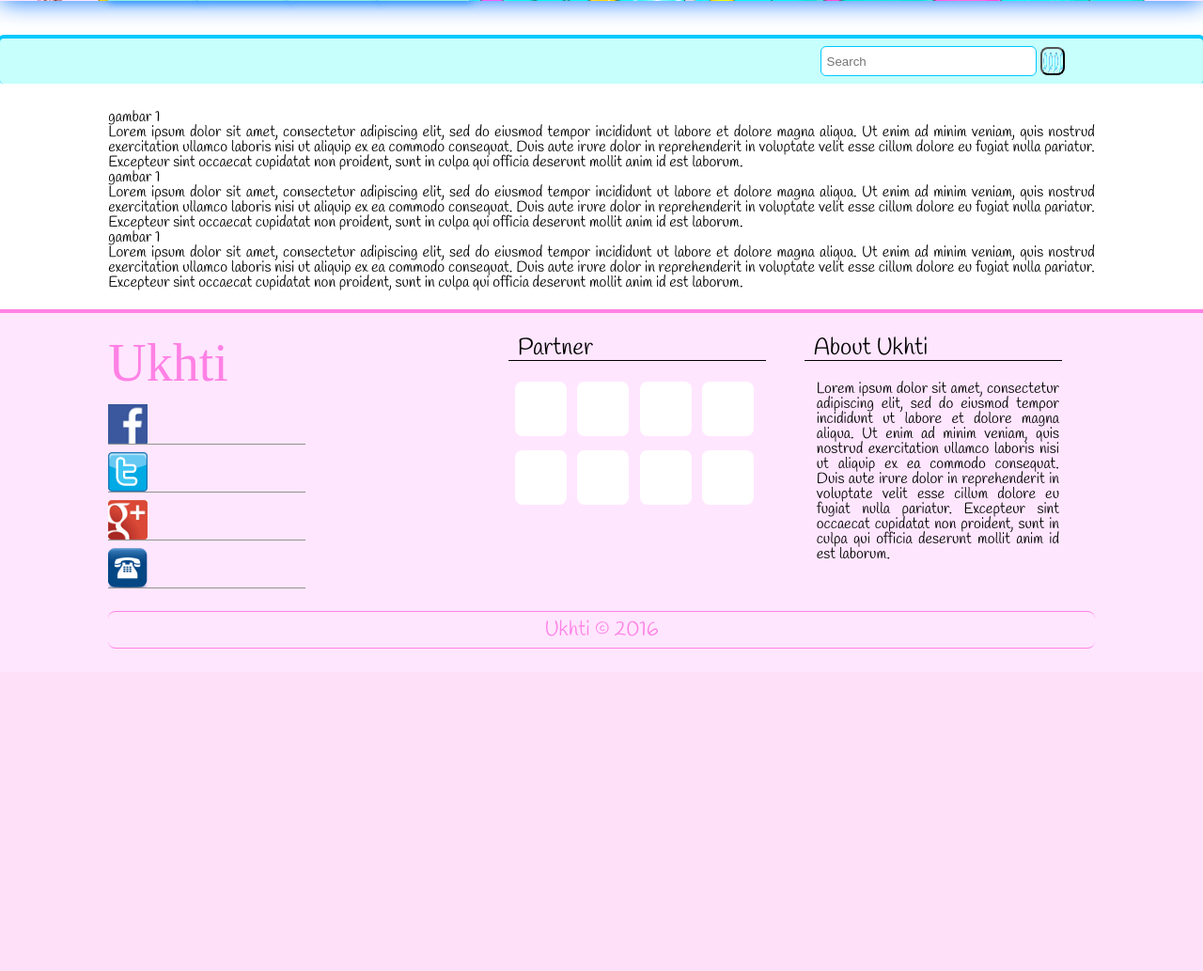
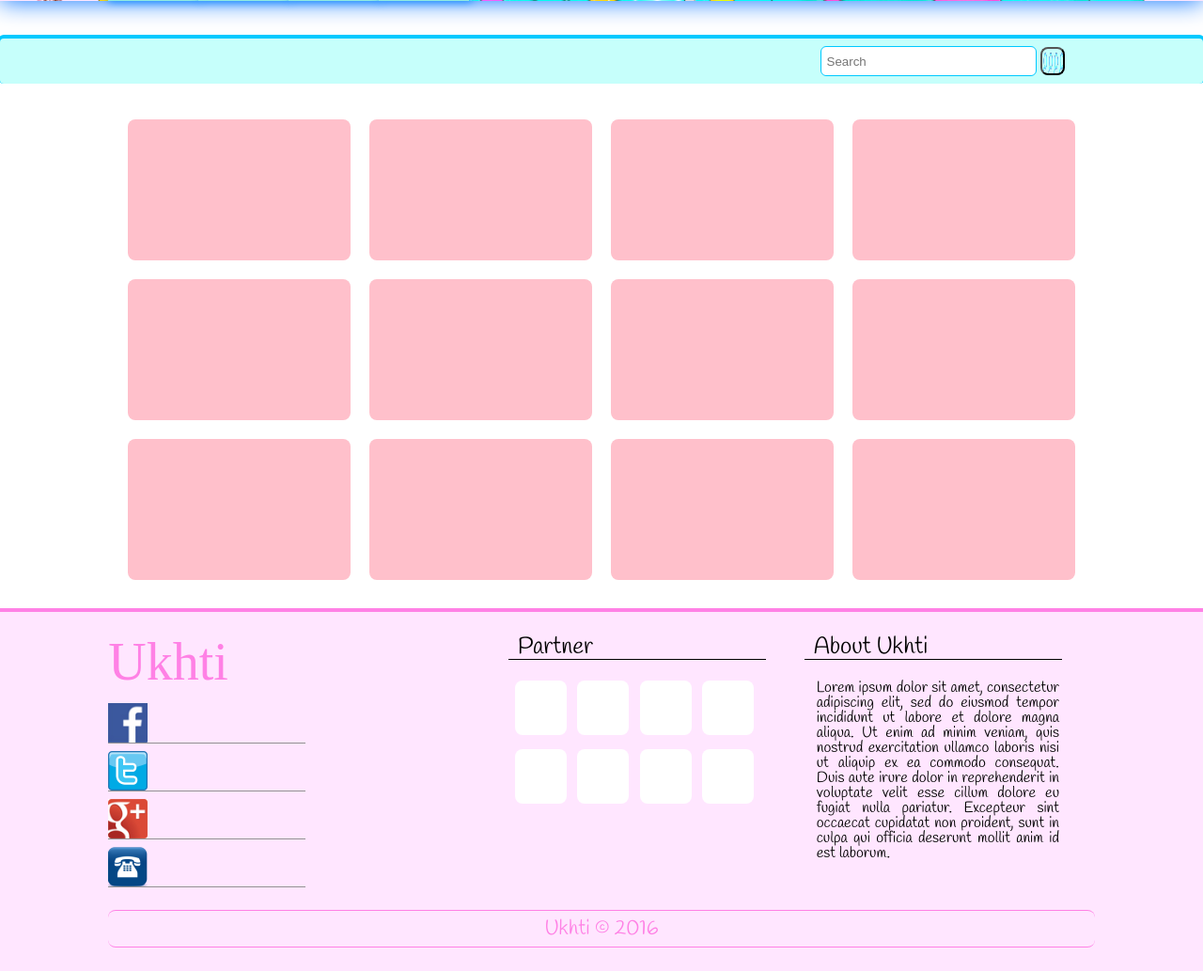
Before and after one commit to Rinayulyani/Ukhti, a PHP site: page /pakaian.php in a window 1280 px wide. Shown: the part 380-1413 px from the top of the page at 94% size. Before the commit the page ends 1070 px from the top, so only its background shows below. Run offline with PHP 8.4, Linux system fonts and the light colour scheme.

Commit message:
nambah yang toko

```diff
--- a/assets/css/style.css
+++ b/assets/css/style.css
@@ -311,6 +311,36 @@ body {
     -moz-background-size: 30% 285px;
     -o-background-size: 30% 285px;
     background-size: 30% 285px;
+}
+
+.out-toko {
+	width: 100%;
+	height: auto;
+	float: left;
+}
+
+.pakai {
+	width: 96%;
+	height: 150px;
+	margin: 10px 2%;
+	float: left;
+}
+
+#baju {
+	background: pink;
+	width: 23.5%;
+	height: 150;
+	margin: 0px 2% 0px 0px;
+	float: left;
+	border-radius: 8px;
+}
+
+#baju1 {
+	background: pink;
+	width: 23.5%;
+	height: 150;
+	float: right;
+	border-radius: 8px;
 }
 
 .box {
--- a/pakaian.php
+++ b/pakaian.php
@@ -35,17 +35,25 @@
 			</form>
 		</div>
 		<div id="wrapper">
-			<div id="baju1">
-				<div class="pakai1">gambar 1</div>
-				<div class="note">Lorem ipsum dolor sit amet, consectetur adipiscing elit, sed do eiusmod tempor incididunt ut labore et dolore magna aliqua. Ut enim ad minim veniam, quis nostrud exercitation ullamco laboris nisi ut aliquip ex ea commodo consequat. Duis aute irure dolor in reprehenderit in voluptate velit esse cillum dolore eu fugiat nulla pariatur. Excepteur sint occaecat cupidatat non proident, sunt in culpa qui officia deserunt mollit anim id est laborum. </div>
-			</div>
-			<div id="baju2">
-				<div class="pakai1">gambar 1</div>
-				<div class="note">Lorem ipsum dolor sit amet, consectetur adipiscing elit, sed do eiusmod tempor incididunt ut labore et dolore magna aliqua. Ut enim ad minim veniam, quis nostrud exercitation ullamco laboris nisi ut aliquip ex ea commodo consequat. Duis aute irure dolor in reprehenderit in voluptate velit esse cillum dolore eu fugiat nulla pariatur. Excepteur sint occaecat cupidatat non proident, sunt in culpa qui officia deserunt mollit anim id est laborum.</div>
-			</div>
-			<div id="baju3">
-				<div class="pakai1">gambar 1</div>
-				<div class="note">Lorem ipsum dolor sit amet, consectetur adipiscing elit, sed do eiusmod tempor incididunt ut labore et dolore magna aliqua. Ut enim ad minim veniam, quis nostrud exercitation ullamco laboris nisi ut aliquip ex ea commodo consequat. Duis aute irure dolor in reprehenderit in voluptate velit esse cillum dolore eu fugiat nulla pariatur. Excepteur sint occaecat cupidatat non proident, sunt in culpa qui officia deserunt mollit anim id est laborum.</div>
+			<div class="out-toko">
+				<div class="pakai">
+					<div id="baju"></div>
+					<div id="baju"></div>
+					<div id="baju"></div>
+					<div id="baju1"></div>
+				</div>
+				<div class="pakai">
+					<div id="baju"></div>
+					<div id="baju"></div>
+					<div id="baju"></div>
+					<div id="baju1"></div>
+				</div>
+				<div class="pakai">
+					<div id="baju"></div>
+					<div id="baju"></div>
+					<div id="baju"></div>
+					<div id="baju1"></div>
+				</div>
 			</div>
 		</div>
 		<div id="footer">
```
